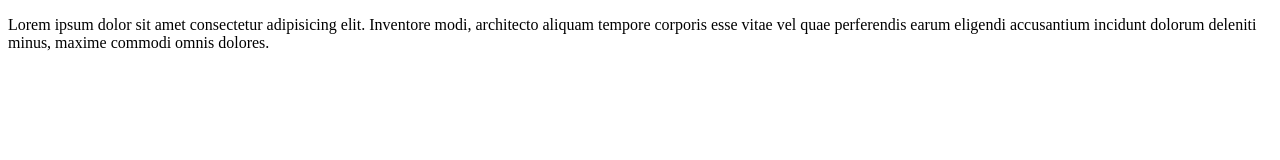
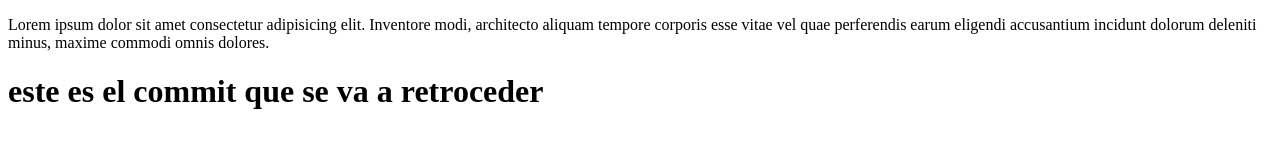
Before and after one commit to Isabela-19/Proyecto, a plain HTML site: page Index.html in a window 1280 px wide. Drawn offline with Linux system fonts and the light colour scheme.

Commit message:
Index actualizado

```diff
--- a/Index.html
+++ b/Index.html
@@ -8,5 +8,7 @@
 </head>
 <body>
     <p>Lorem ipsum dolor sit amet consectetur adipisicing elit. Inventore modi, architecto aliquam tempore corporis esse vitae vel quae perferendis earum eligendi accusantium incidunt dolorum deleniti minus, maxime commodi omnis dolores.</p>
+
+    <h1>este es el commit que se va a retroceder</h1>
 </body>
 </html>
```
